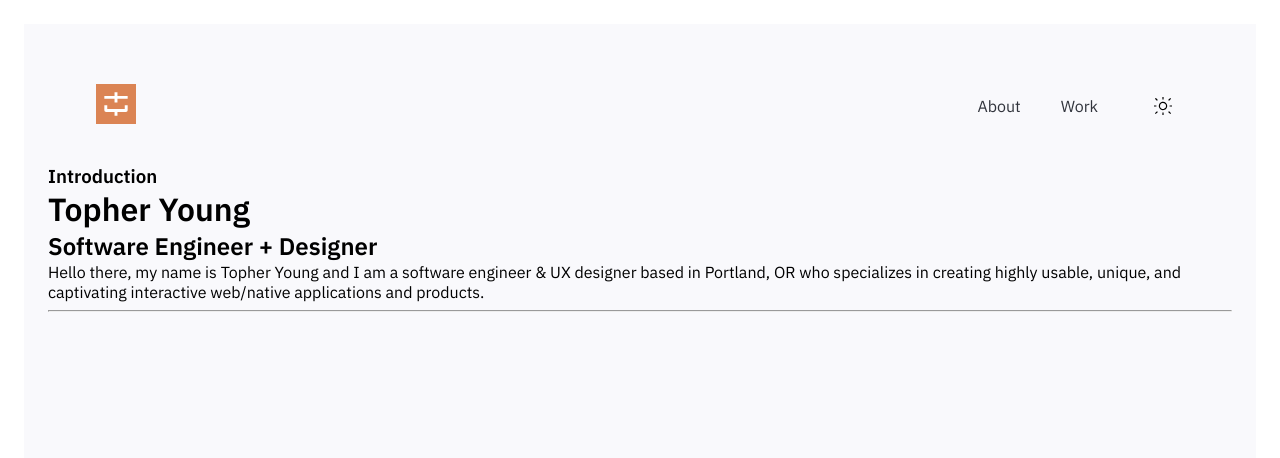
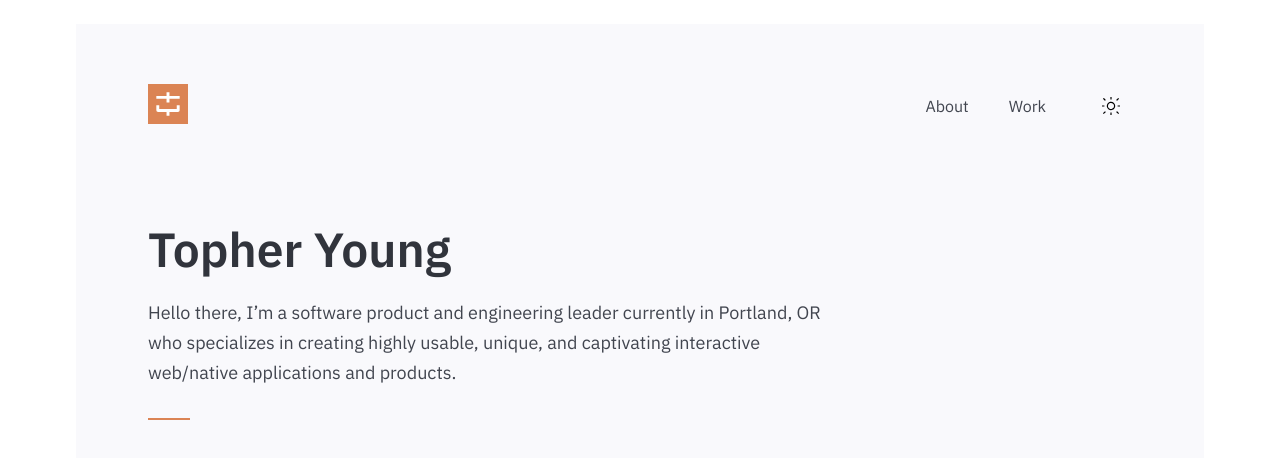
Before and after one commit to topheryoung/hellotopher, a React (Vite) app: page / in a window 1280 px wide. Shown: the top 458 px of the page. Built offline with nearby package versions, Linux system fonts and the light colour scheme.

Commit message:
Finish nav, update intro

```diff
--- a/src/App.jsx
+++ b/src/App.jsx
@@ -18,7 +18,9 @@ const App = () => {
           }
           isDarkMode={currentTheme === "dark"}
         />
-        <Outlet />
+        <section className="content">
+          <Outlet />
+        </section>
       </main>
     </ThemeProvider>
   );
--- a/src/components/Nav.jsx
+++ b/src/components/Nav.jsx
@@ -37,7 +37,7 @@ const Navigation = styled.nav`
     a {
       font-size: 16px;
       font-weight: ${({ theme }) => theme.fonts.weight.normal};
-      color: ${({ theme }) => theme.font.text};
+      color: ${({ theme }) => theme.font.p};
       text-decoration: none;
       position: relative;
       text-decoration: none;
@@ -103,7 +103,7 @@ const Nav = ({ toggleTheme, isDarkMode }) => {
           fill="none"
           xmlns="http://www.w3.org/2000/svg"
         >
-          <g clip-path="url(#icon)">
+          <g clipPath="url(#icon)">
             <path d="M40 0H0v40h40V0Z" className="iconbg" fill="#DB8454" />
             <path
               className="icontext"
--- a/src/pages/Intro.jsx
+++ b/src/pages/Intro.jsx
@@ -1,12 +1,10 @@
 const Intro = () => (
   <div>
-    <h3>Introduction</h3>
     <h1>Topher Young</h1>
-    <h2>Software Engineer + Designer</h2>
     <p>
-      Hello there, my name is Topher Young and I am a software engineer & UX
-      designer based in Portland, OR who specializes in creating highly usable,
-      unique, and captivating interactive web/native applications and products.
+      Hello there, I’m a software product and engineering leader currently in
+      Portland, OR who specializes in creating highly usable, unique, and
+      captivating interactive web/native applications and products.
     </p>
     <hr />
   </div>
--- a/src/styles/theme.js
+++ b/src/styles/theme.js
@@ -43,7 +43,6 @@ export const GlobalStyles = createGlobalStyle`
     background: ${({ theme }) => theme.backgrounds.body};
     padding: 24px;
     min-height: calc(100vh - 48px);
-    transition: background 0.2s ease-in, color 0.2s ease-in;
     ::before, ::after {
       content:'';
       position: fixed;
@@ -58,8 +57,35 @@ export const GlobalStyles = createGlobalStyle`
 
   main {
     padding: 24px;
-    min-height: calc(100vh - 48px);
+    min-height: calc(100vh - 96px);
+    max-width: 1080px;
+    margin: 0 auto;
     background: ${({ theme }) => theme.backgrounds.main};
+  }
+
+  .content {
+    max-width: 800px;
+    padding: 36px 48px;
+  }
+
+  h1 {
+    font-size: 48px;
+    font-weight: ${({ theme }) => theme.fonts.weight.bold};
+    color: ${({ theme }) => theme.font.h1};
+    margin: 18px 0;
+  }
+
+  p {
+    font-size: 18px;
+    line-height: 30px;
+    font-weight: ${({ theme }) => theme.fonts.weight.normal};
+    color: ${({ theme }) => theme.font.p};
+  }
+
+  hr {
+    width: 40px;
+    border: 1px solid ${({ theme }) => theme.colors.primary};
+    margin: 30px 0 20px;
   }
 `;
 
@@ -92,8 +118,8 @@ const modes = {
       hamburger: colors.gray100,
     },
     font: {
-      h1: colors.gray100,
-      text: colors.gray100,
+      h1: colors.gray000,
+      p: colors.gray100,
     },
     border: colors.gray100,
   },
@@ -107,7 +133,7 @@ const modes = {
     },
     font: {
       h1: colors.gray900,
-      text: colors.gray900,
+      p: colors.gray800,
     },
     border: colors.gray900,
   },
```
Also changed, not shown: src/components/Social.jsx (added, +15 -0 lines).
